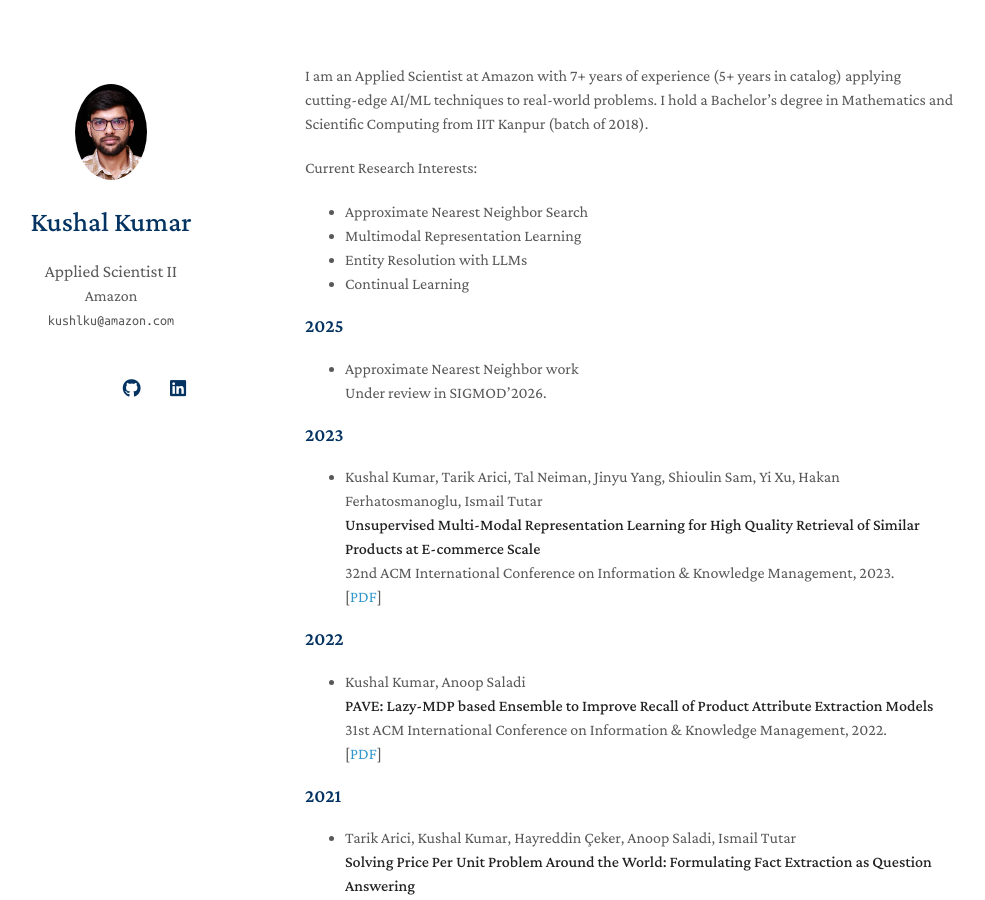
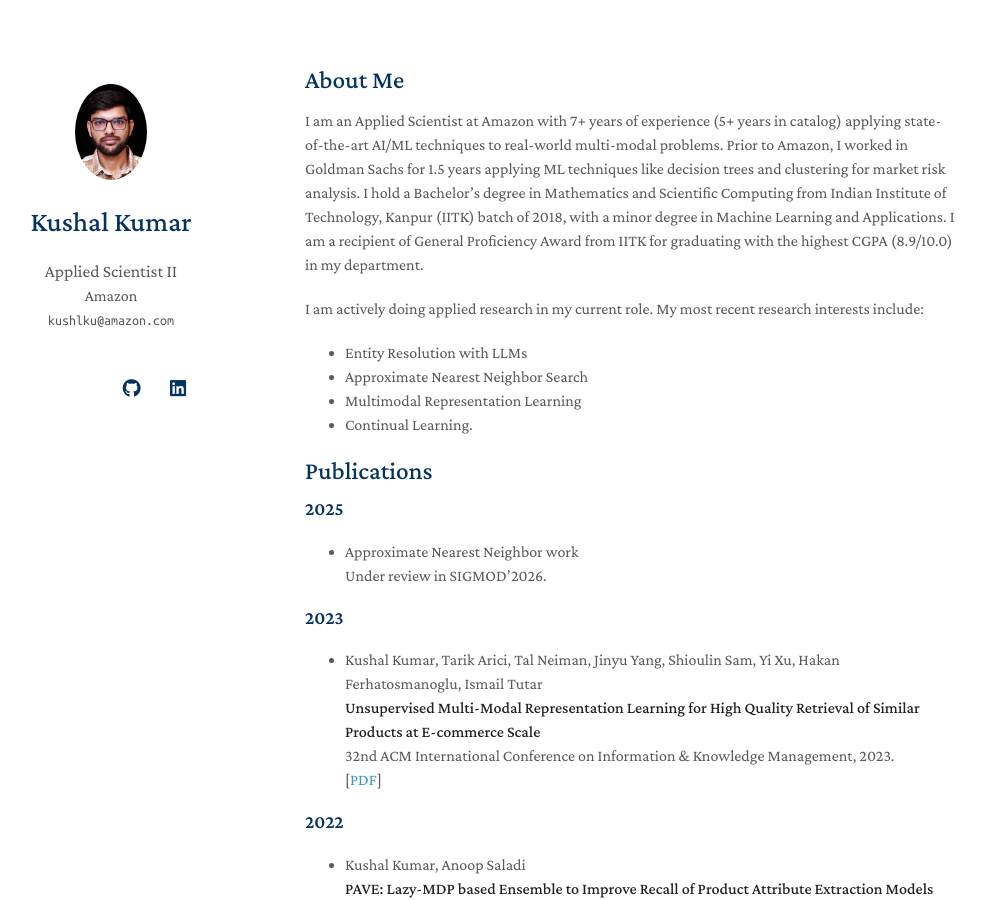
Before and after one commit to kushlku/kushlku.github.io, a Jekyll site: the page built from index.md, in a window 1280 px wide and 900 px high. Shown: the whole window, without its empty margins (165-1150 px from the left). Built offline with Jekyll 4.4.1, drawn with Linux system fonts in a browser that asks for light colours; a style sheet for code colours, icons or effects is not loaded.

Commit message:
Updating About

```diff
--- a/_includes/about.md
+++ b/_includes/about.md
@@ -1,8 +1,9 @@
+## About Me
 
-I am an Applied Scientist at Amazon with 7+ years of experience (5+ years in catalog) applying cutting-edge AI/ML techniques to real-world problems. I hold a Bachelor's degree in Mathematics and Scientific Computing from IIT Kanpur (batch of 2018).
+I am an Applied Scientist at Amazon with 7+ years of experience (5+ years in catalog) applying state-of-the-art AI/ML techniques to real-world multi-modal problems. Prior to Amazon, I worked in Goldman Sachs for 1.5 years applying ML techniques like decision trees and clustering for market risk analysis. I hold a Bachelor's degree in Mathematics and Scientific Computing from Indian Institute of Technology, Kanpur (IITK) batch of 2018, with a minor degree in Machine Learning and Applications. I am a recipient of General Proficiency Award from IITK for graduating with the highest CGPA (8.9/10.0) in my department.
 
-Current Research Interests:
+I am actively doing applied research in my current role. My most recent research interests include:
+- Entity Resolution with LLMs
 - Approximate Nearest Neighbor Search
 - Multimodal Representation Learning
-- Entity Resolution with LLMs
-- Continual Learning
+- Continual Learning.
--- a/_includes/publications.md
+++ b/_includes/publications.md
@@ -1,4 +1,4 @@
-
+## Publications
 ### 2025
 - Approximate Nearest Neighbor work<br>
   Under review in SIGMOD'2026.<br>
```
